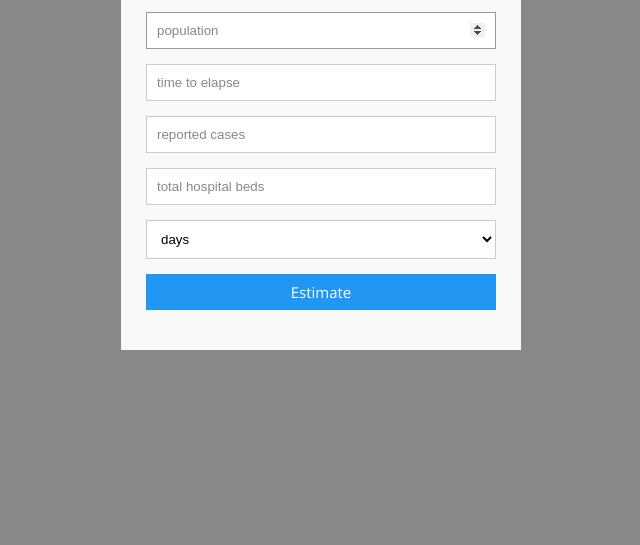
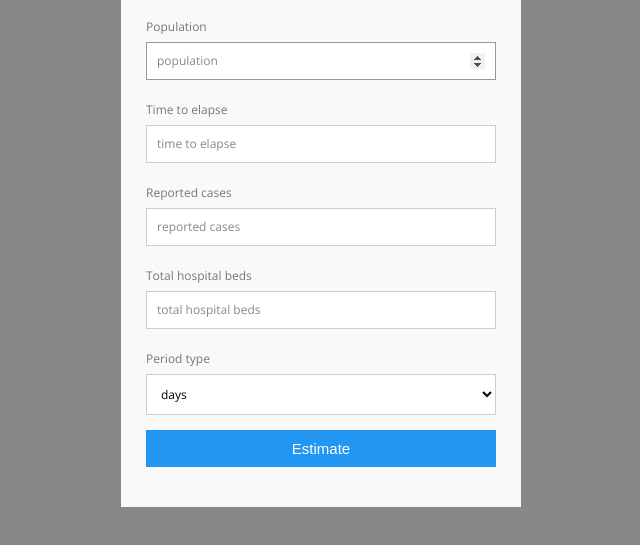
Before and after one commit to MurielNdomo/MurielNdomo.github.io, a plain HTML site: page index.html in a window 1280 px wide. Shown: the part 143-688 px from the top of the page, without its empty margins (319-959 px from the left). Drawn offline with nearby package versions, Linux system fonts and the light colour scheme.

Commit message:
updating ui

```diff
--- a/css/styles.css
+++ b/css/styles.css
@@ -29,7 +29,7 @@ body {
 	position:relative;
 }
 
-#contact input[type="text"], #contact input[type="email"], #contact input[type="tel"], #contact input[type="url"], #contact textarea, #contact button[type="submit"] { font:400 12px/16px "Open Sans", Helvetica, Arial, sans-serif; }
+#contact input[type="number"], #contact select { font:400 12px/16px "Open Sans", Helvetica, Arial, sans-serif; }
 
 #contact {
 	background:#F9F9F9;
@@ -58,7 +58,7 @@ fieldset {
 	width: 100%;
 }
 
-#contact input[type="number"], #contact select ,#contact input[type="email"], #contact input[type="tel"], #contact input[type="url"], #contact textarea {
+#contact input[type="number"], #contact select {
 	width:100%;
 	border:1px solid #CCC;
 	background:#FFF;
@@ -66,7 +66,7 @@ fieldset {
 	padding:10px;
 }
 
-#contact input[type="text"]:hover, #contact input[type="email"]:hover, #contact input[type="tel"]:hover, #contact input[type="url"]:hover, #contact textarea:hover {
+#contact input[type="number"]:hover, #contact select:hover {
 	-webkit-transition:border-color 0.3s ease-in-out;
 	-moz-transition:border-color 0.3s ease-in-out;
 	transition:border-color 0.3s ease-in-out;
@@ -99,7 +99,7 @@ fieldset {
 
 #contact button[type="submit"]:active { box-shadow:inset 0 1px 3px rgba(0, 0, 0, 0.5); }
 
-#contact input:focus, #contact textarea:focus {
+#contact input:focus, #contact select:focus {
 	outline:0;
 	border:1px solid #999;
 }
--- a/index.html
+++ b/index.html
@@ -1,10 +1,10 @@
 <!DOCTYPE html>
-<html class="no-js" lang="">
+<html class="no-js" lang="en">
 
 <head>
   <meta charset="utf-8">
-  <title></title>
-  <meta name="description" content="">
+  <title> My covid-19 estimator </title>
+  <meta name="description" content="Ui to pass data to estimate for Covid-19">
   <meta name="viewport" content="width=device-width, initial-scale=1">
 
   <!-- <link rel="manifest" href="site.webmanifest"> -->
@@ -22,23 +22,38 @@
       <h3>Estimate data </h3>
       <h4>Please fill up following fields!</h4>
       <fieldset>
-        <input name="population" placeholder="population" type="number" tabindex="1" required autofocus data-population >
+        <label>
+          Population
+          <input name="population" placeholder="population" type="number"  required autofocus data-population >
+        </label>
       </fieldset>
       <fieldset>
-        <input name="timeToElapse" placeholder="time to elapse" type="number" tabindex="2" required data-time-to-elapse>
+        <label>
+          Time to elapse
+          <input name="timeToElapse" placeholder="time to elapse" type="number"  required data-time-to-elapse>
+        </label>
       </fieldset>
       <fieldset>
-        <input name="reportedCases" placeholder="reported cases" type="number" tabindex="3" required data-reported-cases >
+        <label>
+          Reported cases
+          <input name="reportedCases" placeholder="reported cases" type="number"  required data-reported-cases >
+        </label>
       </fieldset>
       <fieldset>
-        <input name="totalHospitalBeds" placeholder="total hospital beds" type="number" tabindex="4" required data-total-hospital-beds>
+        <label>
+          Total hospital beds
+          <input name="totalHospitalBeds" placeholder="total hospital beds" type="number"  required data-total-hospital-beds>
+        </label>
       </fieldset>
       <fieldset>
-        <select name="periodType" placeholder="period type" tabindex="5" required data-period-type>
-          <option selected> days </option>
-          <option>  weeks </option>
-          <option> months </option>
-        </select>
+        <label>
+          Period type
+          <select name="periodType" placeholder="period type"  required data-period-type>
+            <option selected> days </option>
+            <option>  weeks </option>
+            <option> months </option>
+          </select>
+        </label>
       </fieldset>
       <fieldset>
         <button name="submit" type="submit" id="contact-submit" data-submit="...Estimating" data-go-estimate >Estimate</button>
```
